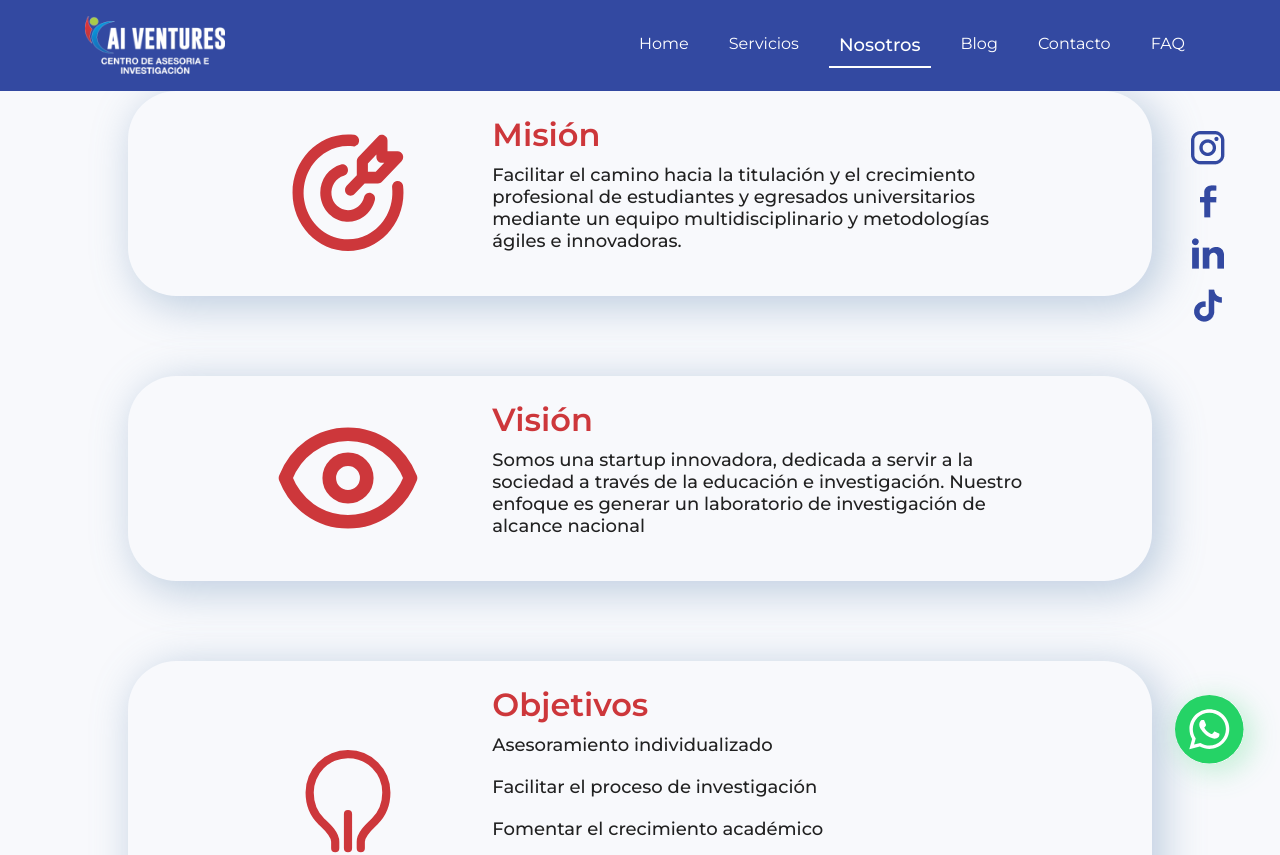
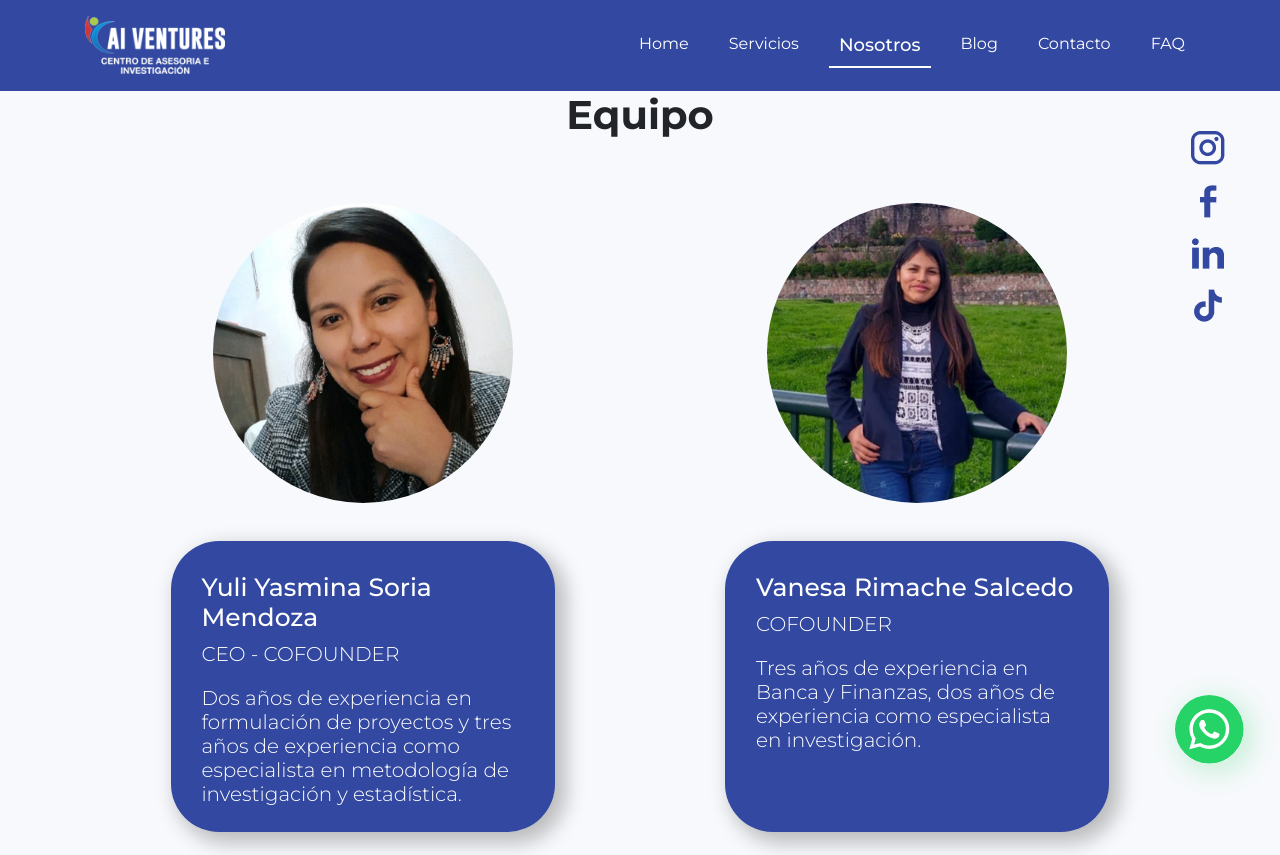
Before and after one commit to justinait/cai-ventures2, a React (Vite) app: page /about in a window 1280 px wide. Shown: the top 855 px of the page. Built offline with nearby package versions, Linux system fonts and the light colour scheme.

Commit message:
team section

```diff
--- a/src/components/Team/Team.css
+++ b/src/components/Team/Team.css
@@ -0,0 +1,28 @@
+.teamContainer {
+    display: flex;
+    color: white;
+    justify-content: space-evenly;
+    text-align: center;
+    margin: 5% 0;
+}
+
+.personContainer img {
+    width: 300px;
+    height: 300px;
+    border-radius: 50%;
+}
+
+.infoPerson {
+    width: 30vw;
+    height: 42%;
+    margin: 10% 0;
+    border-radius: var(--border-radius-border-radius-lg, 48px);
+    background: var(--colors-main-friendly-blue, #3349A1);
+    box-shadow: 8px 8px 20px 3px rgba(0, 0, 0, 0.25);
+    padding: 8%;
+    text-align: left;
+}
+
+.infoPerson p {
+    font-weight: 300;
+}
--- a/src/components/Team/Team.jsx
+++ b/src/components/Team/Team.jsx
@@ -1,8 +1,35 @@
 import React from 'react'
+import Vanesa from '../../assets/cofounder.png'
+import Yuli from '../../assets/yuli.jpg'
+import './Team.css'
 
 function Team() {
   return (
-    <div>Team</div>
+    <div>
+        <h3 style={{textAlign: 'center'}}>Equipo</h3>
+        <div className='teamContainer'>
+            <div className='personContainer'>
+                <img src={Yuli} alt="Yuli Yasmina Soria Mendoza" />
+                <div className='infoPerson'>
+                    <h5>Yuli Yasmina Soria Mendoza</h5>
+                    <p>CEO - COFOUNDER</p>
+                    <p>Dos años de experiencia en formulación de proyectos y
+                        tres años de experiencia como especialista en metodología
+                        de investigación y estadística.</p>
+                </div>
+            </div>
+            <div className='personContainer'>
+                <img src={Vanesa} alt="Vanesa Rimache Salcedo" />
+                <div className='infoPerson'>
+                    <h5>Vanesa Rimache Salcedo</h5>
+                    <p>COFOUNDER</p>
+                    <p>Tres años de experiencia en Banca y Finanzas,
+                        dos años de experiencia como especialista en investigación.  </p>
+                </div>
+            </div>
+
+        </div>
+    </div>
   )
 }
 
--- a/src/page/About/About.jsx
+++ b/src/page/About/About.jsx
@@ -1,11 +1,14 @@
 import React from 'react';
 import Mision from '../../components/Mision/Mision';
+import Team from '../../components/Team/Team';
 
 function About() {
   return (
+    <div>
+      <Team />
+      <Mision />
 
-
-    <Mision />
+    </div>
 
   )
 }
```
Also changed, not shown: src/assets/cofounder.png (added), src/assets/yuli.jpg (added).
